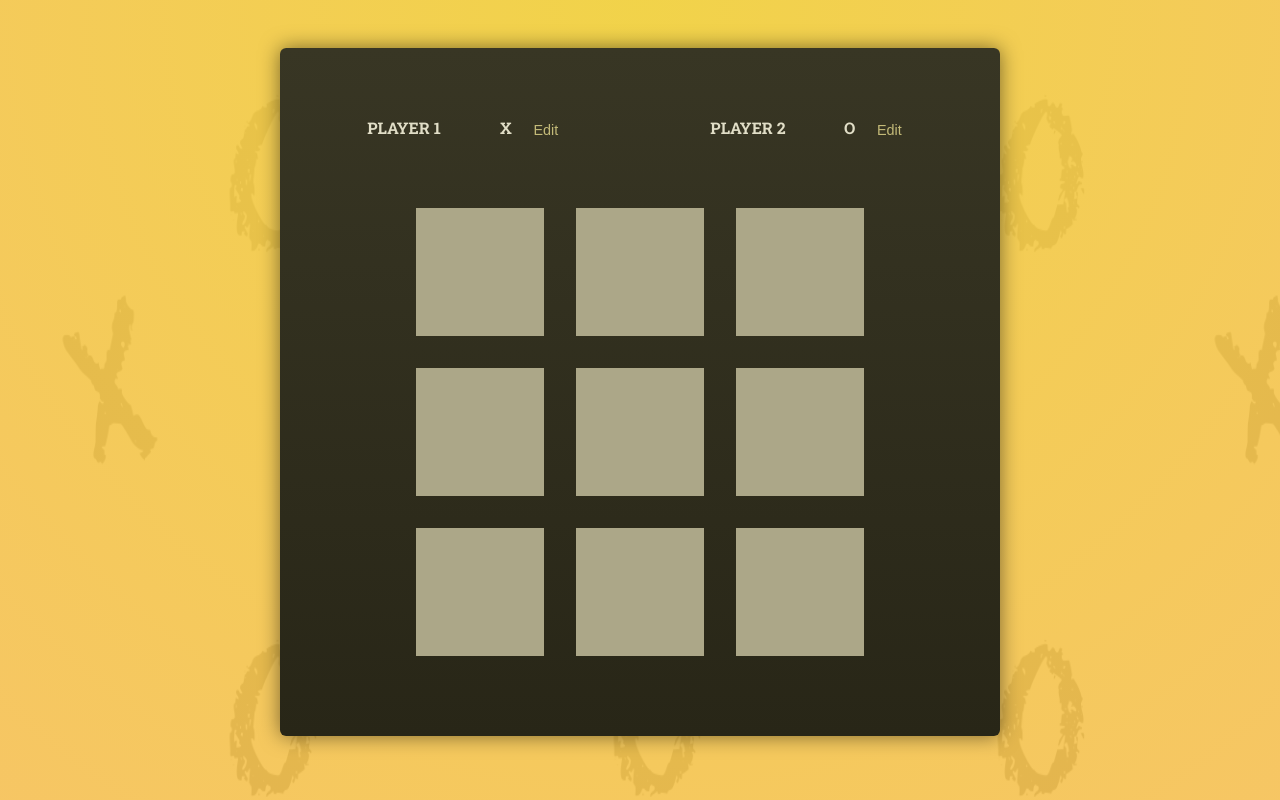
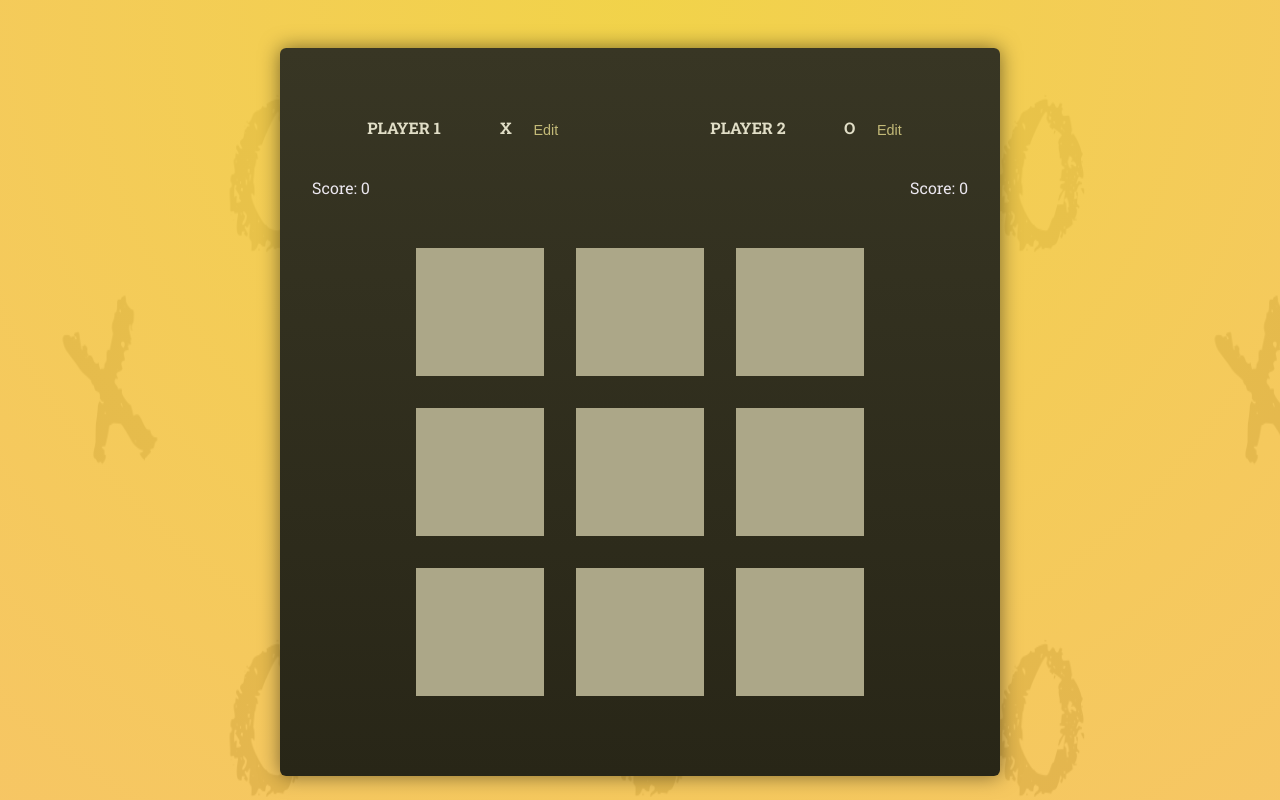
Before and after one commit to xiaodong2008/react-essentials, a React (Create React App) app in the folder react-tic-tac-toe/: page / in a window 1280 px wide. Shown: the top 800 px of the page. Built offline with nearby package versions, Linux system fonts and the light colour scheme; a web font is replaced by a local one.

Commit message:
Add win count tracking and update App component to display scores

```diff
--- a/react-tic-tac-toe/src/App.js
+++ b/react-tic-tac-toe/src/App.js
@@ -4,8 +4,23 @@ import Player from "./components/Player";
 
 function App() {
   const [winner, setWinner] = useState(undefined);
+  const [count, setCount] = useState([0, 0]); // [X wins, O wins]
 
   const restartGame = {};
+  const updateCount = {};
+
+  function handleWin(player) {
+    setWinner(player);
+    setCount((prevCount) => {
+      const newCount = [...prevCount];
+      if (player === "X") {
+        newCount[0] += 1;
+      } else if (player === "O") {
+        newCount[1] += 1;
+      }
+      return newCount;
+    });
+  }
 
   return (
     <main>
@@ -14,7 +29,14 @@ function App() {
           <Player name="Player 1" symbol="X" />
           <Player name="Player 2" symbol="O" />
         </ol>
-        <Gameboard onGameOver={setWinner} restartGame={restartGame} />
+        <div
+          id="win-count"
+          style={{ display: "flex", justifyContent: "space-between" }}
+        >
+          <span>Score: {count[0]}</span>
+          <span>Score: {count[1]}</span>
+        </div>
+        <Gameboard onGameOver={handleWin} restartGame={restartGame} />
         {winner !== undefined && (
           <div id="game-over">
             {winner ? <p>{`Winner: ${winner}`}</p> : <p>It's a draw!</p>}
--- a/react-tic-tac-toe/src/components/Player.jsx
+++ b/react-tic-tac-toe/src/components/Player.jsx
@@ -18,7 +18,7 @@ export default function Player({ name, symbol }) {
         )}
         <span className="player-symbol">{symbol}</span>
       </span>
-      <button onClick={() => setIsEditing(v => !v)}>{isEditing ? "Save" : "Edit"}</button>
+      <button onClick={() => setIsEditing(!isEditing)}>{isEditing ? "Save" : "Edit"}</button>
     </li>
   );
 }
```
